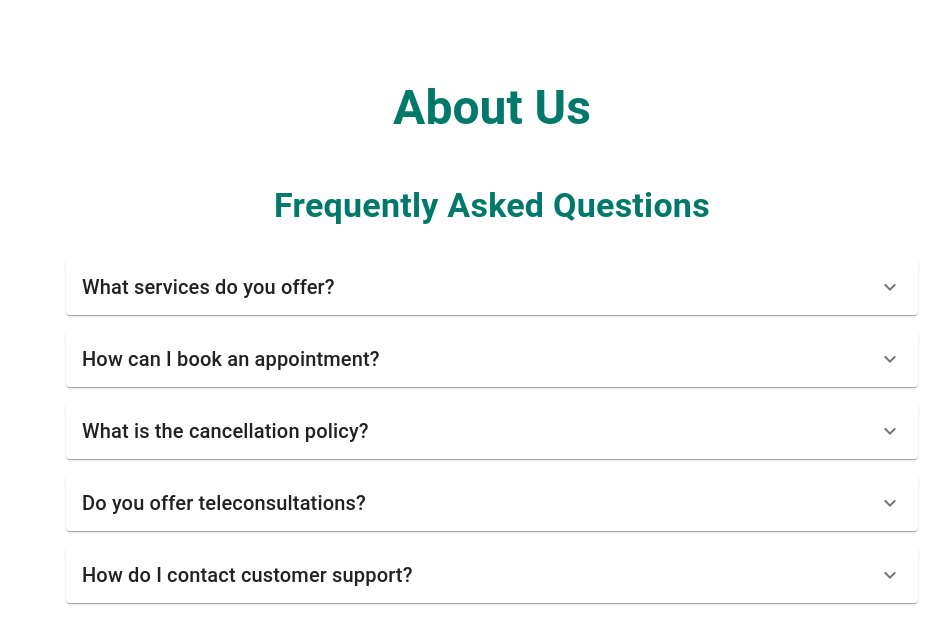
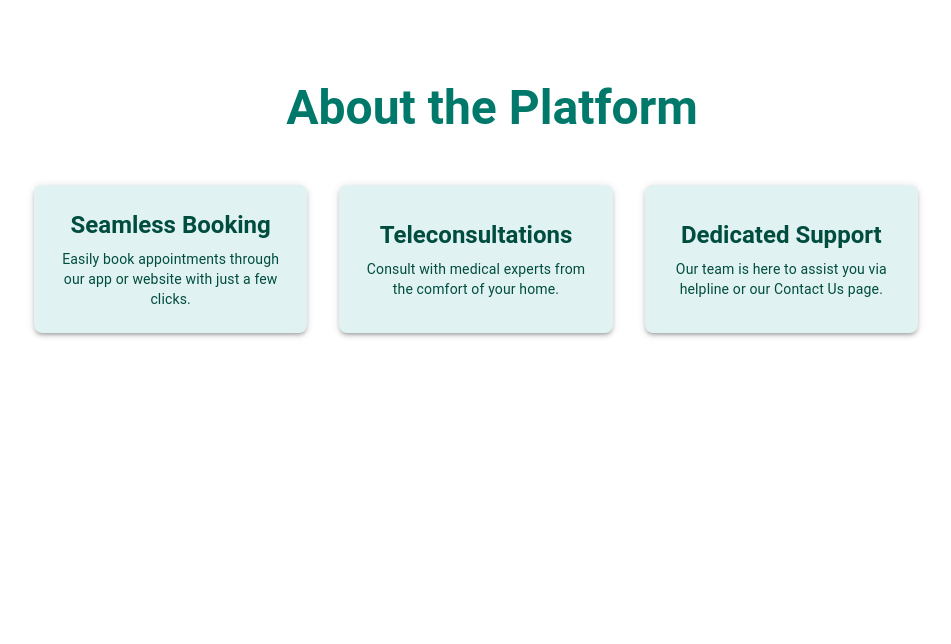
Before and after one commit to iianuragii/Doctor-s-App, a React (Vite) app in the folder Frontend/: page /about in a window 1280 px wide. Shown: the top 644 px of the page, without its empty margins (148-1099 px from the left). Built offline with nearby package versions, Linux system fonts and the light colour scheme.

Commit message:
UI changes to About and FAQ section

```diff
--- a/Frontend/src/components/About.jsx
+++ b/Frontend/src/components/About.jsx
@@ -1,5 +1,5 @@
 import React from 'react';
-import { Container, Grid, Typography, Accordion, AccordionSummary, AccordionDetails } from '@mui/material';
+import { Container, Box, Grid, Typography, Accordion, AccordionSummary, AccordionDetails } from '@mui/material';
 import ExpandMoreIcon from '@mui/icons-material/ExpandMore';
 import { motion } from 'framer-motion'; // Importing framer-motion
 import { useMediaQuery, useTheme } from '@mui/material'; // Importing useMediaQuery for responsiveness
@@ -38,48 +38,126 @@ const About = () => {
           gutterBottom
           sx={{ fontWeight: 'bold', color: '#00796B' }}
         >
-              About Us
+          About the Platform
         </Typography>
       </motion.div>
     </Grid>
 
     <Grid item xs={12}>
-          <motion.div initial="hidden" whileInView="visible" variants={animations.zoomIn}>
+      {/* <motion.div initial="hidden" whileInView="visible" variants={animations.zoomIn}>
         <Typography
           variant={isMobile ? 'h6' : 'h4'}
           align="center"
           sx={{ fontWeight: 'bold', color: '#00796B', mb: 4 }}
         >
-              Frequently Asked Questions
+          Key Features
         </Typography>
+      </motion.div> */}
+    </Grid>
+
+    <Grid container spacing={4} justifyContent="center" alignItems="stretch">
+      {/* Feature 1 */}
+      <Grid item xs={12} sm={6} md={4} sx={{ display: 'flex' }}>
+        <motion.div initial="hidden" whileInView="visible" variants={animations.zoomIn} style={{ width: '100%' }}>
+          <Box
+            sx={{
+              p: 3,
+              borderRadius: 2,
+              boxShadow: 3,
+              textAlign: 'center',
+              backgroundColor: '#E0F2F1',
+              color: '#004D40',
+              display: 'flex',
+              flexDirection: 'column',
+              justifyContent: 'center',
+              height: '100%',
+              transition: 'transform 0.3s ease, background-color 0.3s ease',
+              '&:hover': {
+                backgroundColor: '#B2DFDB',
+                transform: 'scale(1.05)',
+                cursor: 'pointer',
+              },
+            }}
+          >
+            <Typography variant={isMobile ? 'h6' : 'h5'} sx={{ fontWeight: 'bold' }}>
+              Seamless Booking
+            </Typography>
+            <Typography variant="body2" sx={{ mt: 1 }}>
+              Easily book appointments through our app or website with just a few clicks.
+            </Typography>
+          </Box>
         </motion.div>
+      </Grid>
 
-          {faqs.map((faq, index) => (
-            <motion.div key={index} initial="hidden" whileInView="visible" variants={animations.zoomIn}>
-              <Accordion sx={{ mb: 2 }}>
-                <AccordionSummary expandIcon={<ExpandMoreIcon />}>
-                  <Typography variant={isMobile ? 'body1' : 'h6'}>{faq}</Typography>
-                </AccordionSummary>
-                <AccordionDetails>
-                  <Typography>
-                    {faq === 'What services do you offer?' &&
-                      'We offer appointment booking, teleconsultations, and health management tools.'}
-                    {faq === 'How can I book an appointment?' &&
-                      'You can book an appointment through our app or website by navigating to the appointment section.'}
-                    {faq === 'What is the cancellation policy?' &&
-                      'Appointments can be canceled up to 24 hours before the scheduled time without any charge.'}
-                    {faq === 'Do you offer teleconsultations?' &&
-                      'Yes, we offer teleconsultations for specific health issues. Check with your doctor if eligible.'}
-                    {faq === 'How do I contact customer support?' &&
-                      'You can reach out to our support team via the Contact Us page or call our helpline.'}
+      {/* Feature 2 */}
+      <Grid item xs={12} sm={6} md={4} sx={{ display: 'flex' }}>
+        <motion.div initial="hidden" whileInView="visible" variants={animations.zoomIn} style={{ width: '100%' }}>
+          <Box
+            sx={{
+              p: 3,
+              borderRadius: 2,
+              boxShadow: 3,
+              textAlign: 'center',
+              backgroundColor: '#E0F2F1',
+              color: '#004D40',
+              display: 'flex',
+              flexDirection: 'column',
+              justifyContent: 'center',
+              height: '100%',
+              transition: 'transform 0.3s ease, background-color 0.3s ease',
+              '&:hover': {
+                backgroundColor: '#B2DFDB',
+                transform: 'scale(1.05)',
+                cursor: 'pointer',
+              },
+            }}
+          >
+            <Typography variant={isMobile ? 'h6' : 'h5'} sx={{ fontWeight: 'bold' }}>
+              Teleconsultations
             </Typography>
-                </AccordionDetails>
-              </Accordion>
+            <Typography variant="body2" sx={{ mt: 1 }}>
+              Consult with medical experts from the comfort of your home.
+            </Typography>
+          </Box>
         </motion.div>
-          ))}
+      </Grid>
+
+      {/* Feature 3 */}
+      <Grid item xs={12} sm={6} md={4} sx={{ display: 'flex' }}>
+        <motion.div initial="hidden" whileInView="visible" variants={animations.zoomIn} style={{ width: '100%' }}>
+          <Box
+            sx={{
+              p: 3,
+              borderRadius: 2,
+              boxShadow: 3,
+              textAlign: 'center',
+              backgroundColor: '#E0F2F1',
+              color: '#004D40',
+              display: 'flex',
+              flexDirection: 'column',
+              justifyContent: 'center',
+              height: '100%',
+              transition: 'transform 0.3s ease, background-color 0.3s ease',
+              '&:hover': {
+                backgroundColor: '#B2DFDB',
+                transform: 'scale(1.05)',
+                cursor: 'pointer',
+              },
+            }}
+          >
+            <Typography variant={isMobile ? 'h6' : 'h5'} sx={{ fontWeight: 'bold' }}>
+              Dedicated Support
+            </Typography>
+            <Typography variant="body2" sx={{ mt: 1 }}>
+              Our team is here to assist you via helpline or our Contact Us page.
+            </Typography>
+          </Box>
+        </motion.div>
+      </Grid>
     </Grid>
   </Grid>
 </Container>
+
   );
 };
 
--- a/Frontend/src/components/Dashboard.jsx
+++ b/Frontend/src/components/Dashboard.jsx
@@ -19,6 +19,7 @@ import hospital5 from '../../assets/hospital5.jpg';
 import hospital6 from '../../assets/hospital6.jpg';
 import About from './About';
 import Navbar from './Navbar';
+import FAQ from './FAQ';
 
 const Dashboard = () => {
   const theme = useTheme();
@@ -111,9 +112,14 @@ const Dashboard = () => {
         </Container>
       </Box>
 
-      {/* About Section */}
+      {/* About Platform Section */}
       <Box id="about" sx={{ paddingTop: '0px' }}>
         <About />
+      </Box>
+
+      {/*Faqs section*/}
+      <Box id="about" sx={{ paddingTop: '0px' }}>
+        <FAQ />
       </Box>
 
       {/* Appointment Section */}
--- /dev/null
+++ b/Frontend/src/components/FAQ.jsx
@@ -0,0 +1,85 @@
+import React from 'react';
+import { Container, Grid, Typography, Accordion, AccordionSummary, AccordionDetails } from '@mui/material';
+import ExpandMoreIcon from '@mui/icons-material/ExpandMore';
+import { motion } from 'framer-motion'; // Importing framer-motion
+import { useMediaQuery, useTheme } from '@mui/material'; // Importing useMediaQuery for responsiveness
+
+const animations = {
+  fadeIn: {
+    hidden: { opacity: 0, y: 50 },
+    visible: { opacity: 1, y: 0, transition: { duration: 1 } },
+  },
+  zoomIn: {
+    hidden: { scale: 0 },
+    visible: { scale: 1, transition: { duration: 0.8 } },
+  },
+};
+
+const faqs = [
+  'What services do you offer?',
+  'How can I book an appointment?',
+  'What is the cancellation policy?',
+  'Do you offer teleconsultations?',
+  'How do I contact customer support?',
+];
+
+const FAQ = () => {
+  const theme = useTheme();
+  const isMobile = useMediaQuery(theme.breakpoints.down('sm'));
+
+  return (
+    <Container maxWidth="md" sx={{ minHeight: '100vh', py: isMobile ? 5 : 10 }}>
+      <Grid container spacing={4}>
+        <Grid item xs={12}>
+          <motion.div initial="hidden" whileInView="visible" variants={animations.fadeIn}>
+            <Typography
+              variant={isMobile ? 'h4' : 'h3'}
+              align="center"
+              gutterBottom
+              sx={{ fontWeight: 'bold', color: '#00796B' }}
+            >
+            Frequently Asked Questions
+            </Typography>
+          </motion.div>
+        </Grid>
+
+        <Grid item xs={12}>
+          <motion.div initial="hidden" whileInView="visible" variants={animations.zoomIn}>
+            <Typography
+              variant={isMobile ? 'h6' : 'h4'}
+              align="center"
+              sx={{ fontWeight: 'bold', color: '#00796B', mb: 4 }}
+            >
+            </Typography>
+          </motion.div>
+
+          {faqs.map((faq, index) => (
+            <motion.div key={index} initial="hidden" whileInView="visible" variants={animations.zoomIn}>
+              <Accordion sx={{ mb: 2 }}>
+                <AccordionSummary expandIcon={<ExpandMoreIcon />}>
+                  <Typography variant={isMobile ? 'body1' : 'h6'}>{faq}</Typography>
+                </AccordionSummary>
+                <AccordionDetails>
+                  <Typography>
+                    {faq === 'What services do you offer?' &&
+                      'We offer appointment booking, teleconsultations, and health management tools.'}
+                    {faq === 'How can I book an appointment?' &&
+                      'You can book an appointment through our app or website by navigating to the appointment section.'}
+                    {faq === 'What is the cancellation policy?' &&
+                      'Appointments can be canceled up to 24 hours before the scheduled time without any charge.'}
+                    {faq === 'Do you offer teleconsultations?' &&
+                      'Yes, we offer teleconsultations for specific health issues. Check with your doctor if eligible.'}
+                    {faq === 'How do I contact customer support?' &&
+                      'You can reach out to our support team via the Contact Us page or call our helpline.'}
+                  </Typography>
+                </AccordionDetails>
+              </Accordion>
+            </motion.div>
+          ))}
+        </Grid>
+      </Grid>
+    </Container>
+  );
+};
+
+export default FAQ;
```
Lines whose indentation alone changed are shown as unchanged.
